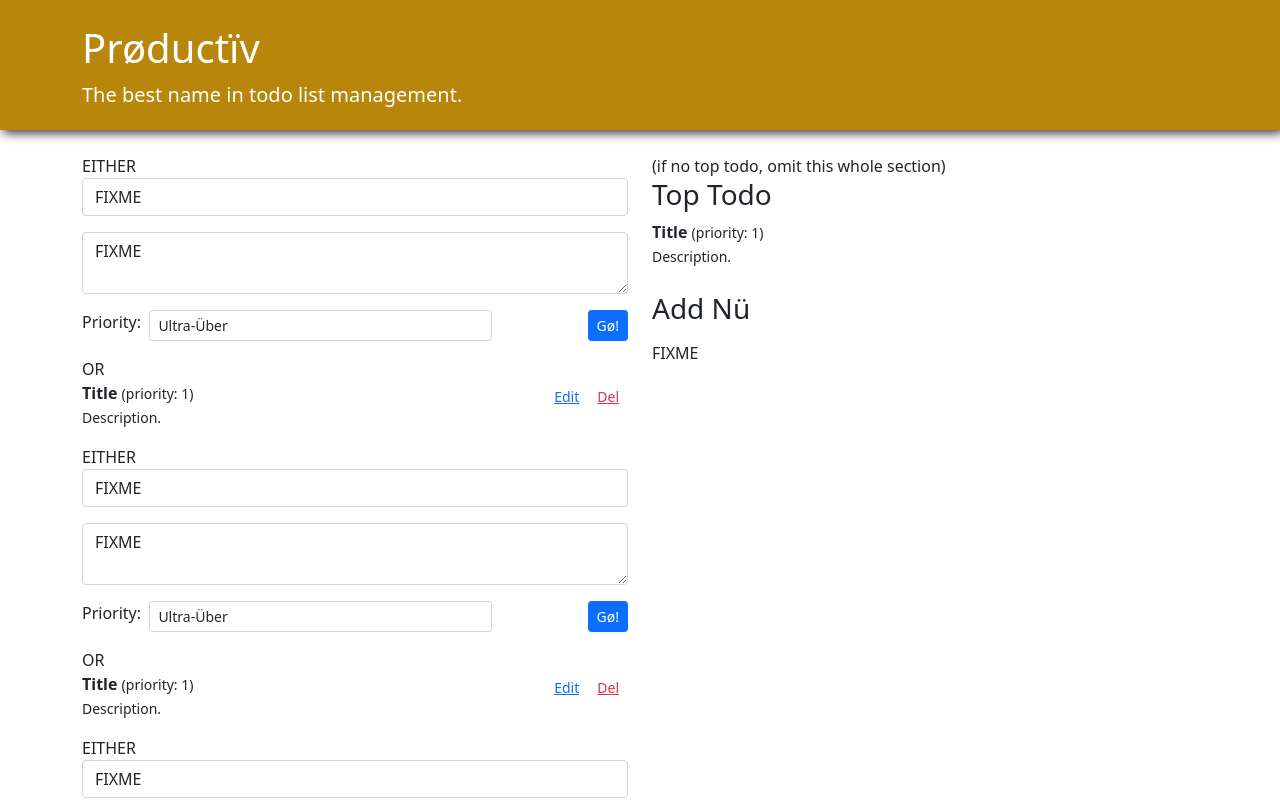
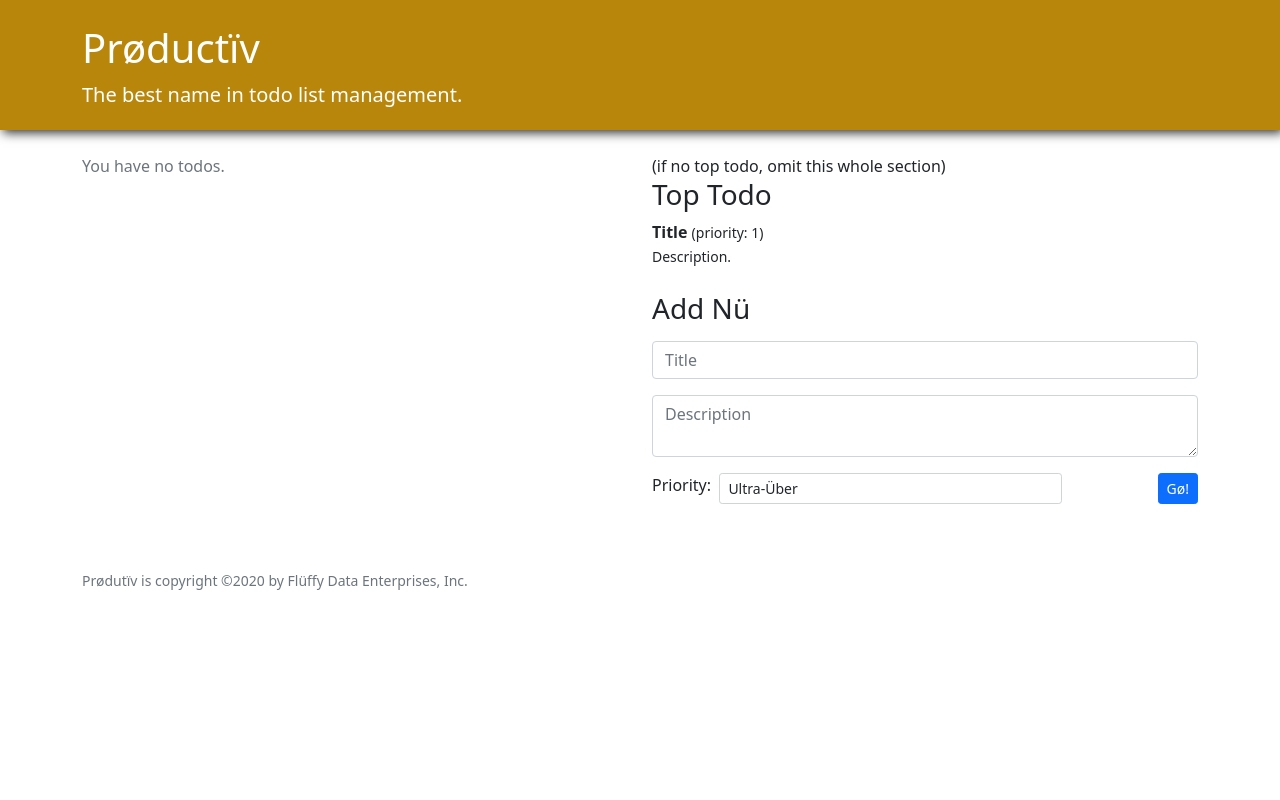
Before and after one commit to LaithLou/productiv-2, a React (Create React App) app: page / in a window 1280 px wide. Shown: the top 800 px of the page. Built offline with nearby package versions, Linux system fonts and the light colour scheme.

Commit message:
fixed form, fixed wehn there is no todos

```diff
--- a/src/EditableTodoList.js
+++ b/src/EditableTodoList.js
@@ -12,14 +12,7 @@
  */
 
 function EditableTodoList() {
-  return (
-      <div>
-        {/*   FIXME  */}
-        <EditableTodo />
-        <EditableTodo />
-        <EditableTodo />
-      </div>
-  );
+  return <div>{/*   FIXME  */}</div>;
 }
 
 export default EditableTodoList;
--- a/src/TodoApp.js
+++ b/src/TodoApp.js
@@ -3,6 +3,7 @@
 
 import TopTodo from "./TopTodo";
 import EditableTodoList from "./EditableTodoList";
+import TodoForm from "./TodoForm";
 
 /** App for managing a todo list.
  *
@@ -16,26 +17,25 @@
  */
 
 function TodoApp() {
-
+  const [todos, setTodos] = useState(null);
   /** add a new todo to list */
-  function create(newTodo) {
-  }
+  function create(newTodo) {}
 
   /** update a todo with updatedTodo */
-  function update(updatedTodo) {
-  }
+  function update(updatedTodo) {}
 
   /** delete a todo by id */
-  function remove(id) {
-  }
+  function remove(id) {}
 
   return (
     <main className="TodoApp">
       <div className="row">
-
         <div className="col-md-6">
-            <EditableTodoList /> OR
+          {todos ? (
+            <EditableTodoList />
+          ) : (
             <span className="text-muted">You have no todos.</span>
+          )}
         </div>
 
         <div className="col-md-6">
@@ -44,13 +44,11 @@
             <h3>Top Todo</h3>
             <TopTodo />
           </section>
-
           <section>
             <h3 className="mb-3">Add Nü</h3>
-              FIXME
+            <TodoForm />
           </section>
         </div>
-
       </div>
     </main>
   );
--- a/src/TodoForm.js
+++ b/src/TodoForm.js
@@ -1,5 +1,4 @@
 import React, { useState } from "react";
-
 
 /** Form for adding.
  *
@@ -11,16 +10,31 @@
  */
 
 function TodoForm() {
+  const [formData, setFormData] = useState({
+    title: "",
+    description: "",
+    priority: "",
+  });
+  console.log("in handleChange", formData);
 
   /** Update form input. */
-  function handleChange(evt) { }
+  function handleChange(evt) {
+    const { name, value } = evt.target;
+    setFormData((fData) => ({
+      ...fData,
+      [name]: value,
+    }));
+  }
 
   /** Call parent function and clear form. */
-  function handleSubmit(evt) { }
+  function handleSubmit(evt) {
+    evt.preventDefault();
+    //update a state form a parent component
+    //call handelSave fn
+  }
 
   return (
     <form className="NewTodoForm" onSubmit={handleSubmit}>
-
       <div className="mb-3">
         <input
           id="newTodo-title"
@@ -28,7 +42,7 @@
           className="form-control"
           placeholder="Title"
           onChange={handleChange}
-              value="FIXME"
+          value={formData.title}
           aria-label="Title"
         />
       </div>
@@ -40,19 +54,20 @@
           className="form-control"
           placeholder="Description"
           onChange={handleChange}
-              value="FIXME"
+          value={formData.description}
           aria-label="Description"
         />
       </div>
 
       <div className="mb-3 d-flex justify-content-between">
         <div className="w-75 d-flex justify-content-between">
-            <label htmlFor="newTodo-priority"
-                   className="d-inline-flex">Priority:&nbsp;&nbsp;
+          <label htmlFor="newTodo-priority" className="d-inline-flex">
+            Priority:&nbsp;&nbsp;
           </label>
-            <select id="newTodo-priority"
+          <select
+            id="newTodo-priority"
             name="priority"
-                    value="FIXME"
+            value={formData.priority}
             onChange={handleChange}
             className="form-control form-control-sm d-inline-flex"
           >
@@ -65,7 +80,6 @@
           Gø!
         </button>
       </div>
-
     </form>
   );
 }
```
Also changed, not shown: 1 other file (tests, documents, lock files or other folders). Lines whose indentation alone changed are shown as unchanged.
